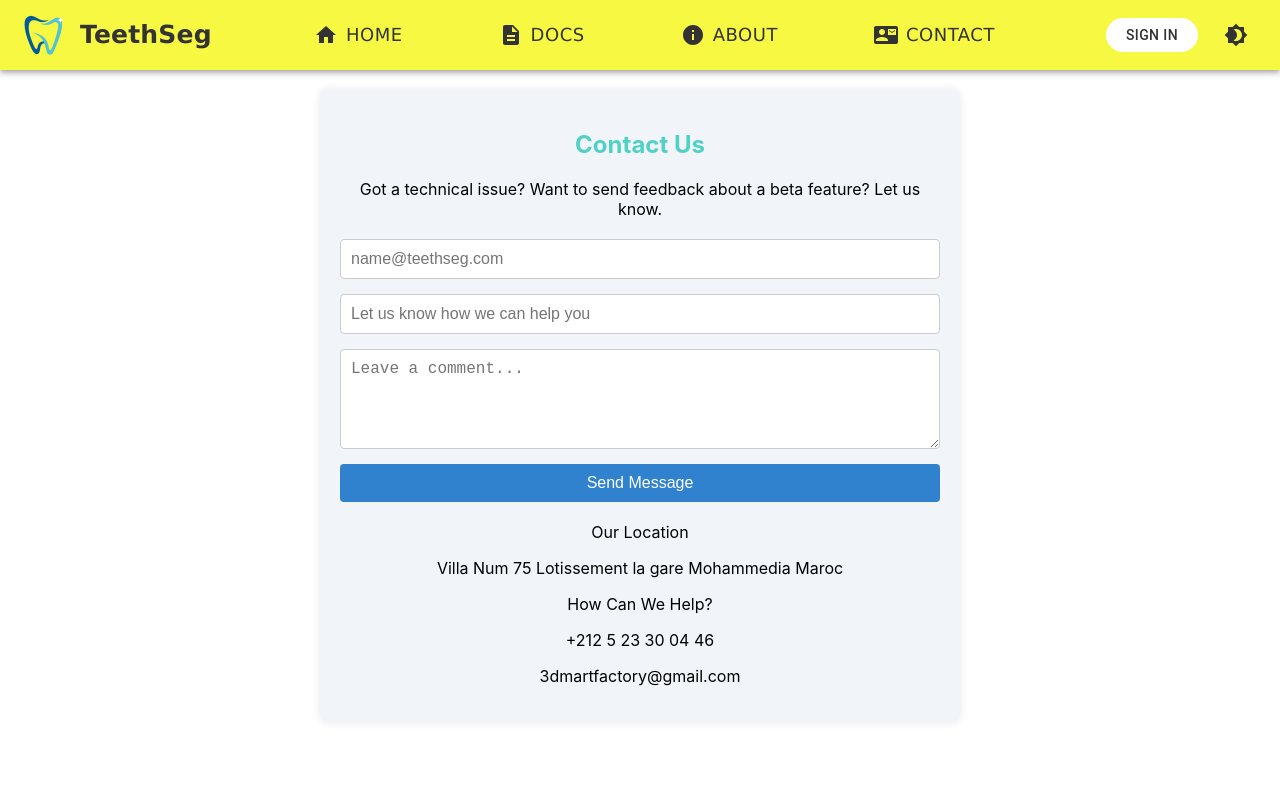
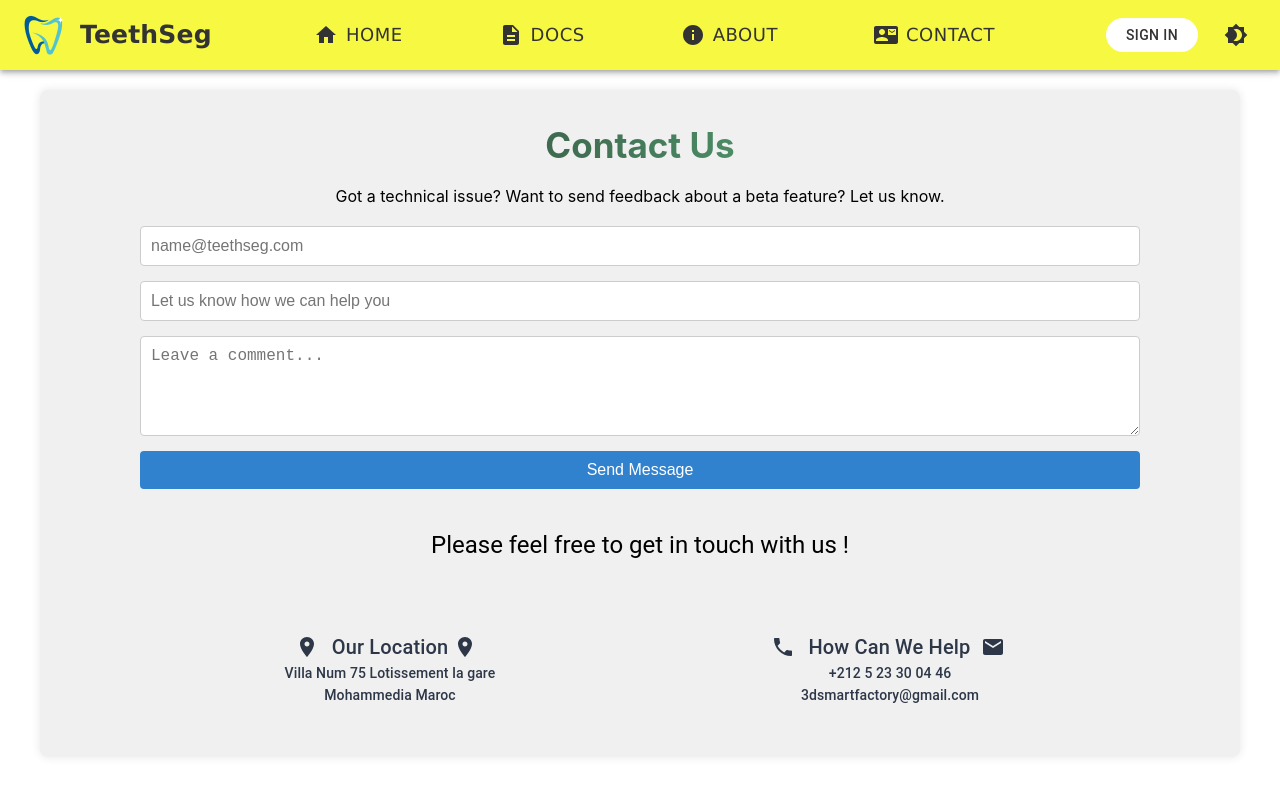
Before and after one commit to BarbaraRacha/3D-Teeth-Segmentation, a React (Create React App) app: page /contact in a window 1280 px wide. Shown: the top 796 px of the page. Built offline with nearby package versions, Linux system fonts and the light colour scheme.

Commit message:
5th commit

```diff
--- a/src/components/Contact.js
+++ b/src/components/Contact.js
@@ -1,5 +1,10 @@
 // src/components/Contact.js
 import React, { useState } from "react";
+import SendIcon from '@mui/icons-material/Send';
+import { Container, TextField, Button, Grid, Typography, Box } from '@mui/material';
+import LocationOnIcon from '@mui/icons-material/LocationOn';
+import PhoneIcon from '@mui/icons-material/Phone';
+import EmailIcon from '@mui/icons-material/Email';
 
 const Contact = () => {
     const [formData, setFormData] = useState({
@@ -66,21 +71,58 @@ const Contact = () => {
                     style={styles.textarea}
                     required
                 />
-                <button type="submit" style={styles.button} disabled={isSubmitting}>
+                <button type="submit" style={styles.button} disabled={isSubmitting} variant="contained"
+                        color="primary"
+                        fullWidth
+                        endIcon={<SendIcon />}
+                        >
                     {isSubmitting ? "Sending..." : "Send Message"}
                 </button>
             </form>
-            <div style={styles.infoSection}>
-                <div style={styles.infoItem}>
-                    <p>Our Location</p>
-                    <p>Villa Num 75 Lotissement la gare Mohammedia Maroc</p>
-                </div>
-                <div style={styles.infoItem}>
-                    <p>How Can We Help?</p>
-                    <p>+212 5 23 30 04 46</p>
-                    <p>3dmartfactory@gmail.com</p>
-                </div>
-            </div>
+
+            <Box textAlign="center" sx={{marginTop: 5}}>
+                <Typography variant="h5">Please feel free to get in touch with us !</Typography>
+            </Box>
+
+            <br/>
+
+            <Box
+                sx={{
+                    display: 'grid',
+                    gridTemplateColumns: 'repeat(2, 1fr)', // Ensures two columns
+                    justifyContent: 'space-around',
+                    marginTop: '50px',
+                    color: '#2d3748'
+                }}
+            >
+                {/* Box for "Our Location" */}
+                <Box sx={{ gridColumn: 1 }} textAlign="center">
+                    <Box display="flex" justifyContent="center" alignItems="center">
+                        <LocationOnIcon fontSize="medium" sx={{ color: '#2d3748', marginRight: '8px' }} />
+                        <Typography variant="h6">&nbsp;Our Location&nbsp;</Typography>
+                        <LocationOnIcon fontSize="medium" sx={{ color: '#2d3748', marginRight: '8px' }} />
+                    </Box>
+                    <Typography variant="subtitle2">
+                        Villa Num 75 Lotissement la gare<br />
+                        Mohammedia Maroc
+                    </Typography>
+                </Box>
+
+                {/* Box for "How Can We Help?" */}
+                <Box sx={{ gridColumn: 2 }} textAlign="center">
+                    <Box display="flex" justifyContent="center" alignItems="center">
+                        <PhoneIcon fontSize="medium" sx={{ color: '#2d3748', marginRight: '8px' }} />
+                        <Typography variant="h6">&nbsp;How Can We Help &nbsp;</Typography>
+                        <EmailIcon fontSize="medium" sx={{ color: '#2d3748', marginRight: '4px' }} />
+                    </Box>
+                    <Typography variant="subtitle2">
+                        +212 5 23 30 04 46<br />
+                        <Box display="flex" justifyContent="center" alignItems="center">
+                            3dsmartfactory@gmail.com
+                        </Box>
+                    </Typography>
+                </Box>
+            </Box>
         </div>
     );
 };
@@ -88,16 +130,24 @@ const Contact = () => {
 // Styles inline pour simplifier, tu peux les externaliser dans un fichier CSS si tu préfères
 const styles = {
     container: {
-        padding: "20px",
-        maxWidth: "600px",
+        paddingTop: "5px",
+        paddingBottom: "50px",
+        paddingRight: "100px",
+        paddingLeft: "100px",
+        maxWidth: "1000px",
         margin: "0 auto",
-        backgroundColor: "#f1f5f9",
+        backgroundColor: "#f0f0f0",
         borderRadius: "8px",
         boxShadow: "0 0 10px rgba(0, 0, 0, 0.1)" // Added a subtle shadow
     },
     header: {
         textAlign: "center",
-        color: "#4FD1C5"
+        fontSize: 35,
+        fontWeight: 'bold',
+        background: 'linear-gradient(90deg, #212121, #68d391)',
+        WebkitBackgroundClip: 'text',
+        WebkitTextFillColor: 'transparent',
+        marginBottom: '20px',
     },
     subtext: {
         textAlign: "center",
```
